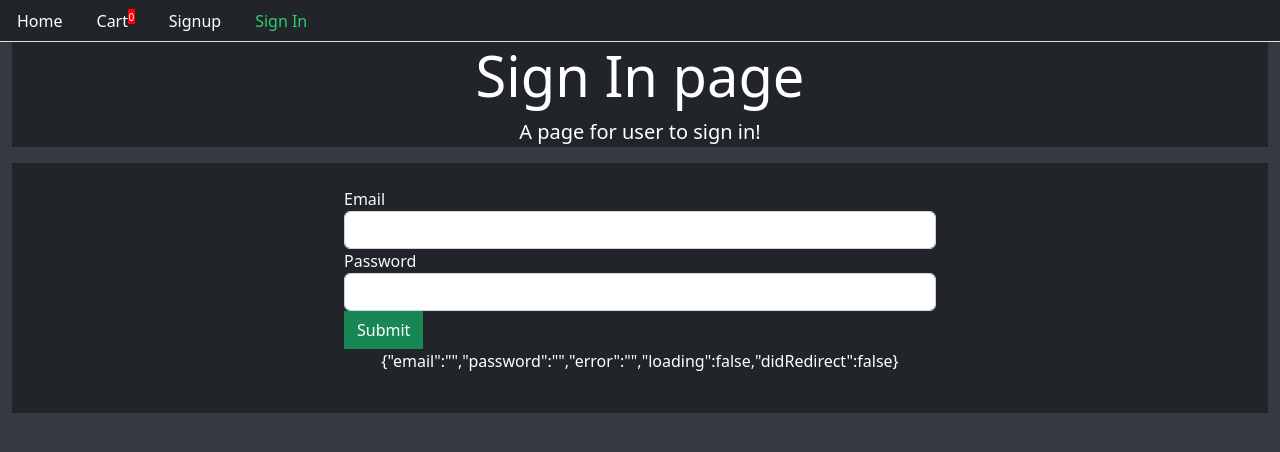
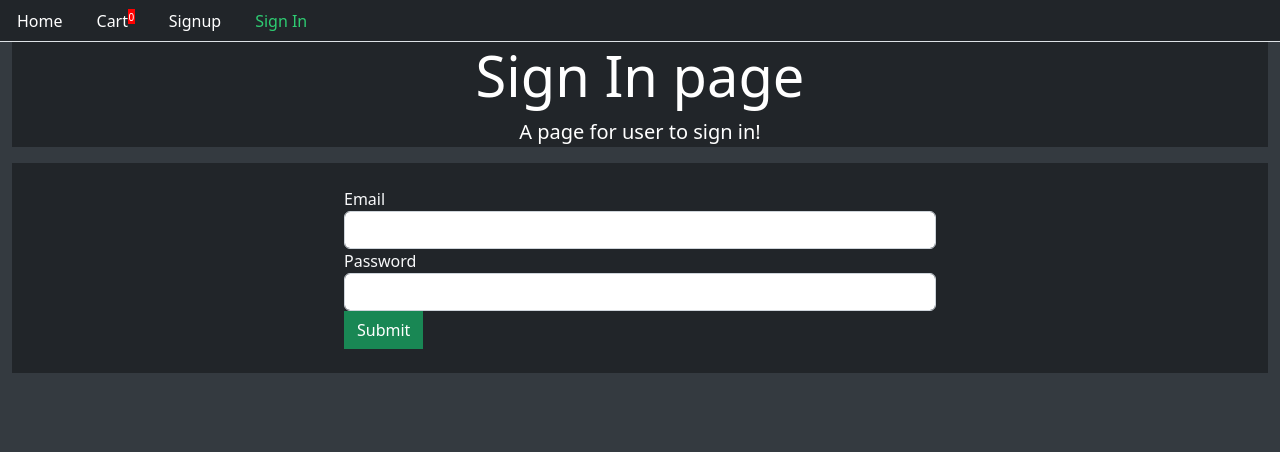
Before and after one commit to dhruvilcodes/Online_Book_Store, a React (Create React App) app in the folder frontend/: page /signin in a window 1280 px wide. Shown: the top 452 px of the page. Built offline with nearby package versions, Linux system fonts and the light colour scheme; no server answers.

Commit message:
Changes Done

```diff
--- a/frontend/src/user/Signin.js
+++ b/frontend/src/user/Signin.js
@@ -124,7 +124,7 @@ const Signin = () => {
       {errorMessage()}
       {signInForm()}
       {performRedirect()}
-      <p className="text-white text-center">{JSON.stringify(values)}</p>
+
     </Base>
   );
 };
```
